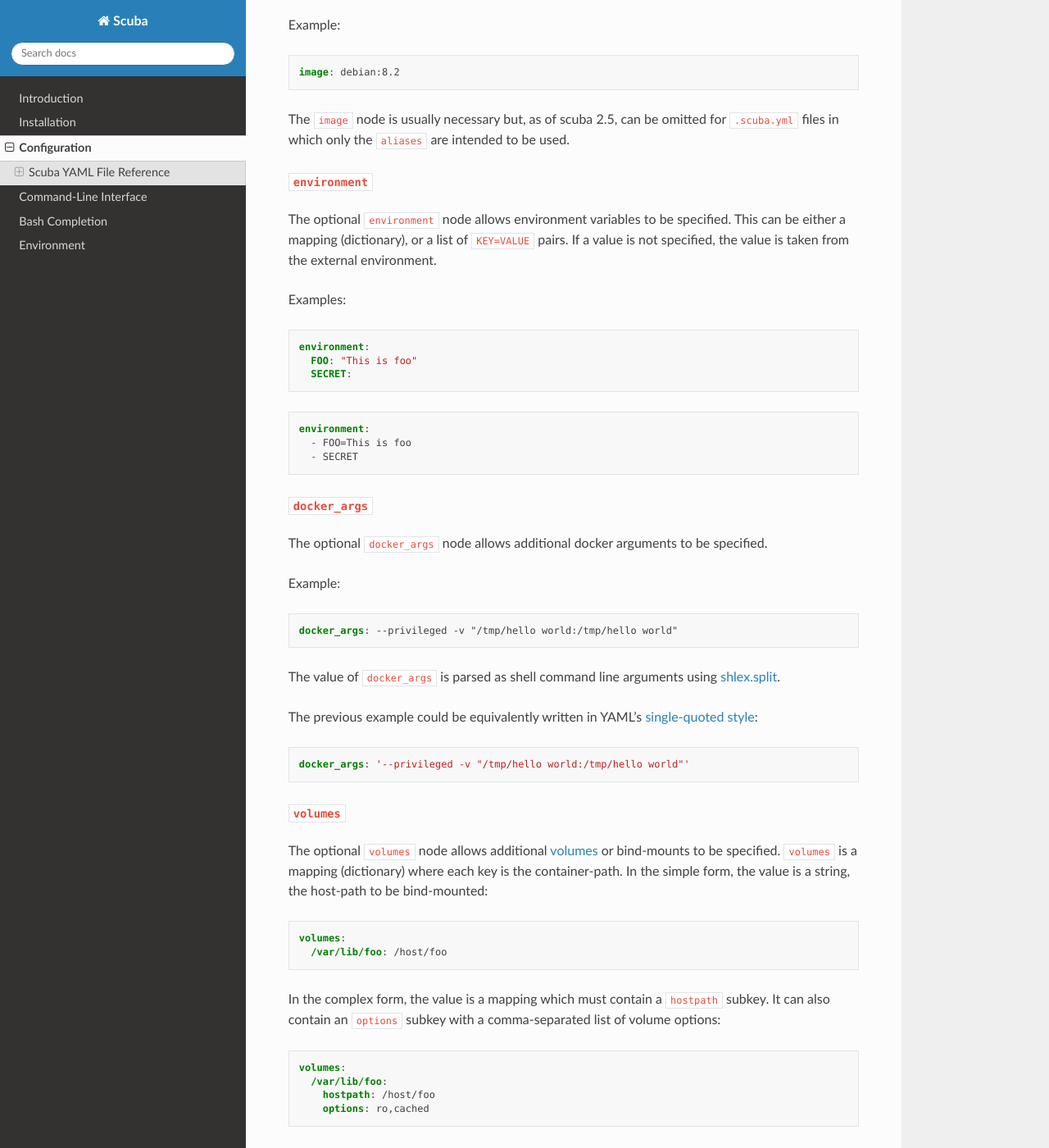
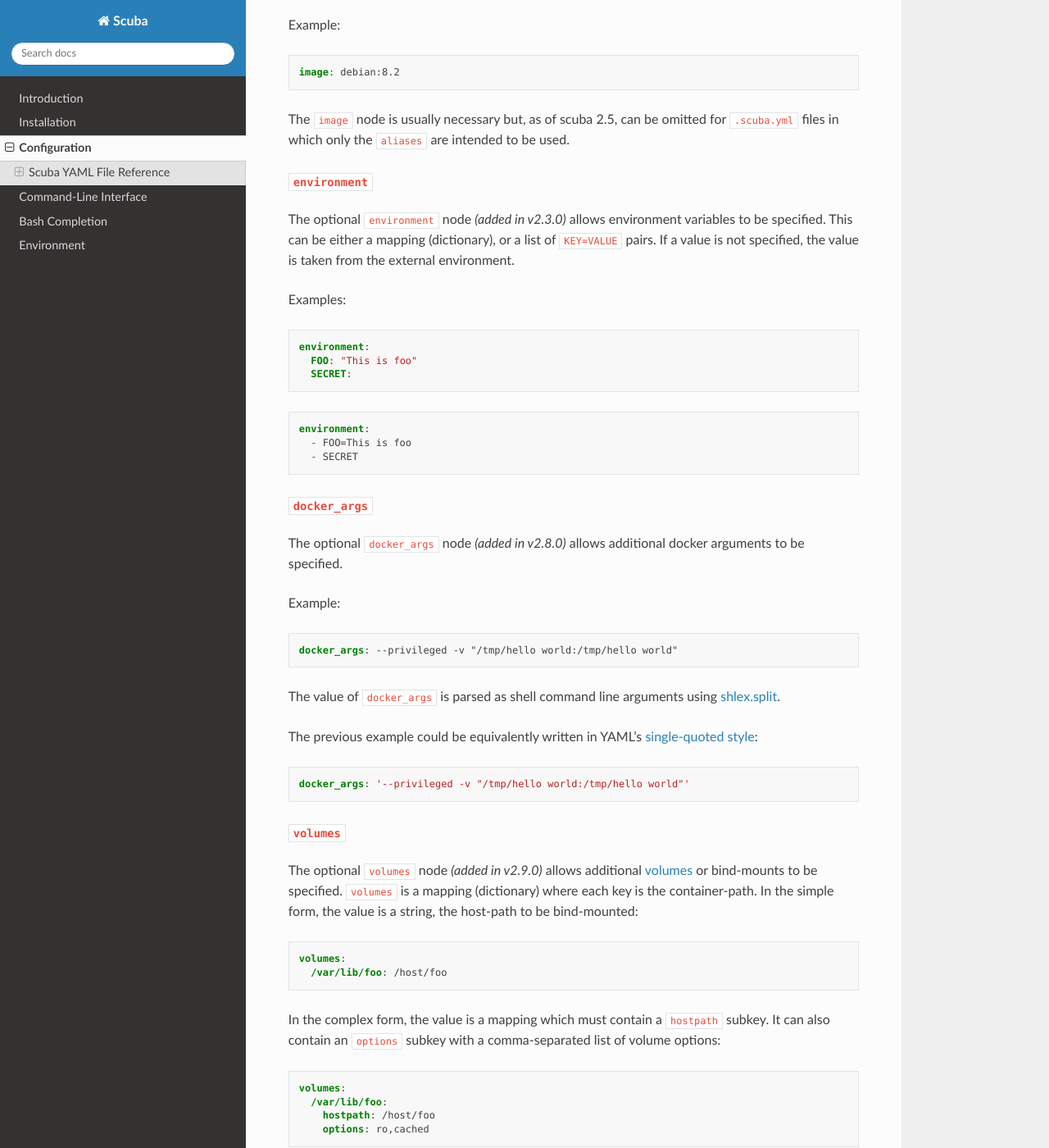
Before and after one commit to JonathonReinhart/scuba, a Sphinx documentation site: the page built from docs/configuration.rst, in a window 1280 px wide and 1400 px high, scrolled down 754 px. Shown: the whole window at 82% size. Built offline with Sphinx 7.4.7 and the Read the Docs theme 2.0.0, drawn with Linux system fonts in a browser that asks for light colours; some of the changed text lies outside the part shown.

Commit message:
docs: Add added-in versions to config keys

```diff
--- a/docs/configuration.rst
+++ b/docs/configuration.rst
@@ -50,9 +50,10 @@
 ``environment``
 ---------------
 
-The optional ``environment`` node allows environment variables to be specified.
-This can be either a mapping (dictionary), or a list of ``KEY=VALUE`` pairs.
-If a value is not specified, the value is taken from the external environment.
+The optional ``environment`` node *(added in v2.3.0)* allows environment
+variables to be specified. This can be either a mapping (dictionary), or a
+list of ``KEY=VALUE`` pairs. If a value is not specified, the value is taken
+from the external environment.
 
 Examples:
 
@@ -73,9 +74,8 @@
 
 ``docker_args``
 ---------------
-
-The optional ``docker_args`` node allows additional docker arguments to be
-specified.
+The optional ``docker_args`` node *(added in v2.8.0)* allows additional docker
+arguments to be specified.
 
 Example:
 
@@ -95,7 +95,8 @@
 
 ``volumes``
 -----------
-The optional ``volumes`` node allows additional `volumes
+
+The optional ``volumes`` node *(added in v2.9.0)* allows additional `volumes
 <https://docs.docker.com/storage/volumes/>`_ or bind-mounts to be specified.
 ``volumes`` is a mapping (dictionary) where each key is the container-path.
 In the simple form, the value is a string, the host-path to be bind-mounted:
@@ -257,9 +258,9 @@
 ``shell``
 ---------
 
-The optional ``shell`` node allows the default shell that Scuba uses in the
-container (``/bin/sh``) to be overridden by another shell. This is useful for
-images that do not have a shell located at ``/bin/sh``.
+The optional ``shell`` node *(added in v2.6.0)* allows the default shell that
+Scuba uses in the container (``/bin/sh``) to be overridden by another shell.
+This is useful for images that do not have a shell located at ``/bin/sh``.
 
 Example:
 
@@ -288,8 +289,8 @@
 ``root``
 --------
 
-The optional ``root`` node allows an alias to specify whether its container
-should be run as root:
+The optional ``root`` node *(added in v2.6.0)* allows an alias to specify
+whether its container should be run as root:
 
 .. code-block:: yaml
 
```
